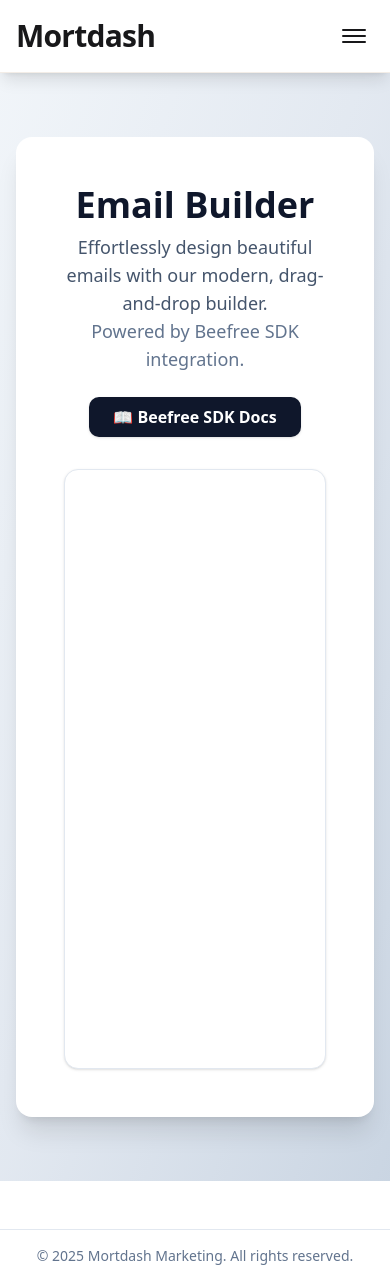
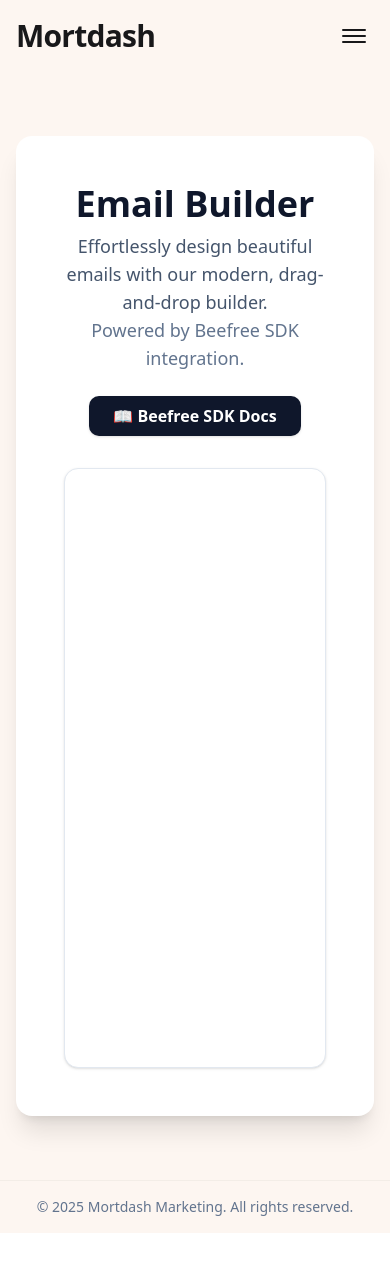
Before and after one commit to josh-zanecoder/mortdash-marketing, a Next.js app: page /email-builder in a window 390 px wide. After the commit the page ends 1233 px from the top, so only its background shows below. Built offline with nearby package versions, Linux system fonts and the light colour scheme; no server answers.

Commit message:
MM - header and footer improvement

```diff
--- a/src/app/dashboard/page.tsx
+++ b/src/app/dashboard/page.tsx
@@ -36,14 +36,14 @@ const dashboardOptions = [
 
 export default function DashboardPage() {
   return (
-    <main className="min-h-screen bg-[#fdf6f1] flex flex-col items-center py-16 px-4">
+    <main className="flex flex-col flex-1 min-h-screen bg-[#fdf6f1] items-center py-16 px-4">
       <h1 className="text-3xl sm:text-4xl md:text-5xl font-extrabold text-center text-[#232323] mb-3 sm:mb-4 drop-shadow-sm leading-tight px-2 sm:px-0">
        Welcome to Mortdash Marketing
       </h1>
       <p className="text-base sm:text-lg md:text-xl text-[#232323] text-center mb-6 sm:mb-8 max-w-xl sm:max-w-2xl font-medium px-2 sm:px-0">
         Build Targeted Marketing Lists, Launch Effective Campaigns, and Track Performance
       </p>
-      <div className="w-full max-w-6xl grid grid-cols-1 sm:grid-cols-2 lg:grid-cols-3 gap-8">
+      <div className="w-full max-w-6xl grid grid-cols-1 sm:grid-cols-2 lg:grid-cols-3 gap-8 flex-1">
         {dashboardOptions.map((option) => (
           <a
             key={option.title}
--- a/src/app/email-builder/page.tsx
+++ b/src/app/email-builder/page.tsx
@@ -2,7 +2,7 @@ import BeeFreeEditor from '@/components/BeeFreeEditor';
 
 export default function EmailBuilderPage() {
   return (
-    <main className="min-h-screen bg-gradient-to-br from-slate-100 via-slate-200 to-slate-300 flex flex-col items-center justify-center py-16 px-4">
+    <main className="min-h-screen bg-[#fdf6f1] flex flex-col items-center justify-center py-16 px-4">
       <div className="w-full max-w-6xl bg-white rounded-2xl shadow-xl p-12 flex flex-col items-center">
         <h1 className="text-4xl font-extrabold text-center text-slate-900 mb-2">Email Builder</h1>
         <p className="text-lg text-slate-600 text-center mb-6 max-w-2xl">
--- a/src/components/Footer.tsx
+++ b/src/components/Footer.tsx
@@ -1,6 +1,6 @@
 export default function Footer() {
   return (
-    <footer className="w-full border-t border-slate-200 bg-white/80 py-4 text-center text-slate-500 text-sm mt-12">
+    <footer className="w-full border-t border-[#f3ede7] bg-[#fdf6f1] py-4 text-center text-slate-500 text-sm">
       © {new Date().getFullYear()} Mortdash Marketing. All rights reserved.
     </footer>
   );
--- a/src/components/Header.tsx
+++ b/src/components/Header.tsx
@@ -1,6 +1,6 @@
 'use client';
 import Link from "next/link";
-import { useState } from "react";
+import { useState, useEffect } from "react";
 import {
   NavigationMenu,
   NavigationMenuList,
@@ -10,8 +10,24 @@ import {
 
 export default function Header() {
   const [mobileOpen, setMobileOpen] = useState(false);
+  const [atTop, setAtTop] = useState(true);
+
+  useEffect(() => {
+    const handleScroll = () => {
+      setAtTop(window.scrollY < 10);
+    };
+    window.addEventListener('scroll', handleScroll);
+    return () => window.removeEventListener('scroll', handleScroll);
+  }, []);
+
   return (
-    <header className="sticky top-0 z-30 w-full bg-white border-b border-[#f3ede7] shadow-lg">
+    <header
+      className={`sticky top-0 z-30 w-full transition-all duration-300 ${
+        atTop
+          ? 'bg-[#fdf6f1] border-b-0 shadow-none'
+          : 'bg-white border-b border-[#f3ede7] shadow-lg'
+      }`}
+    >
       <nav className="max-w-7xl mx-auto flex items-center justify-between px-4 sm:px-8 py-4">
         <Link href="/" className="text-3xl font-extrabold tracking-tight text-[#18181a]">
           Mortdash
```
